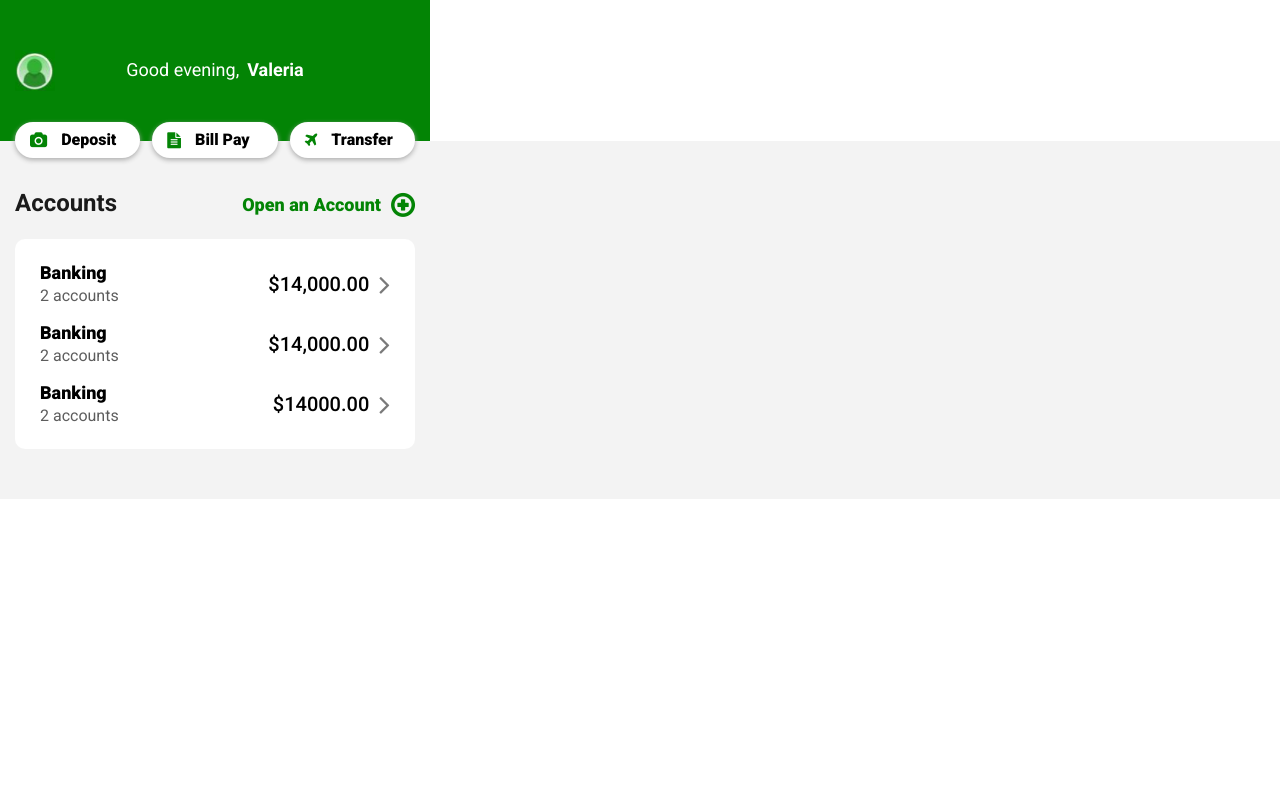
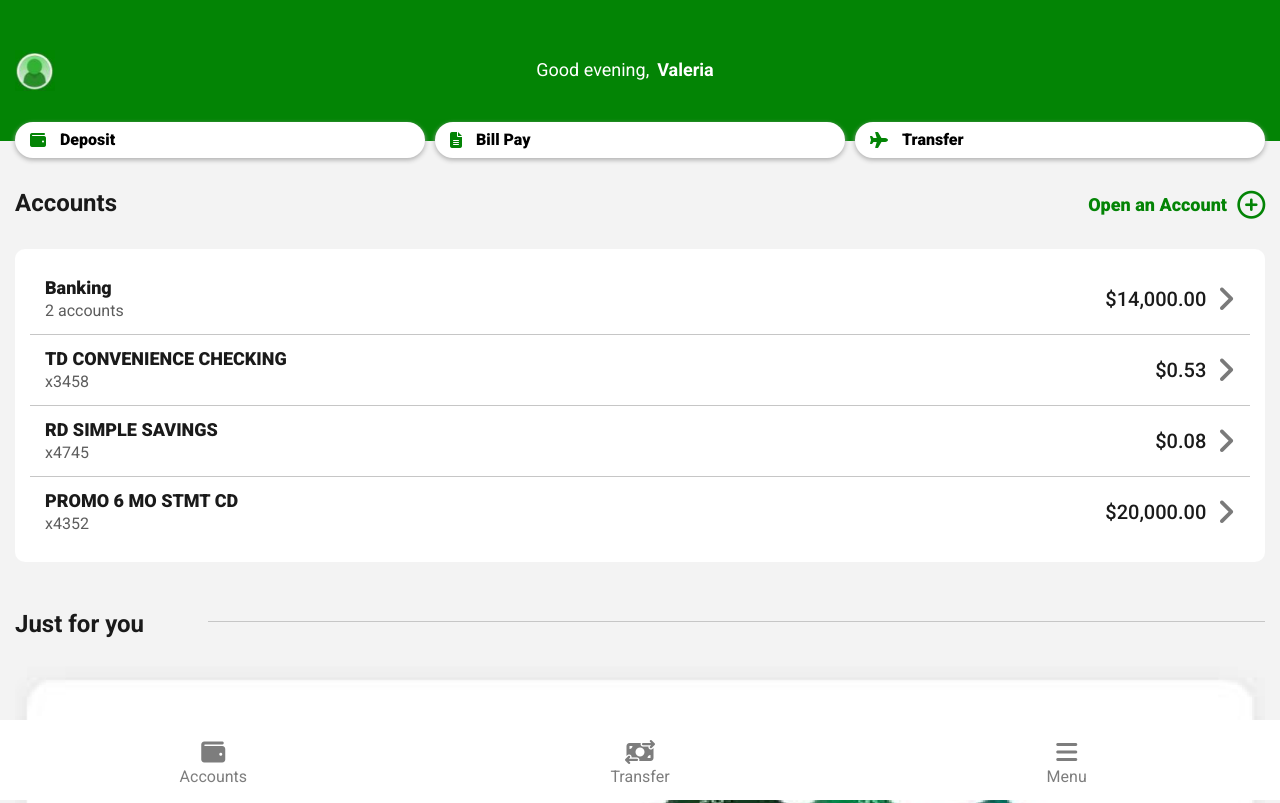
Before and after one commit to JofyMe/tdbank-app, a website: page src/index.html in a window 1280 px wide. Shown: the top 803 px of the page. Drawn offline with nearby package versions, Linux system fonts and the light colour scheme; files that its build step writes are made by us from their sources.

Commit message:
Add Page Account + Header + Menu

```diff
--- a/src/index.html
+++ b/src/index.html
@@ -15,22 +15,39 @@
     href="https://fonts.googleapis.com/css2?family=Roboto:ital,wght@0,100;0,300;0,400;0,500;0,700;0,900;1,100;1,300;1,400;1,500;1,700;1,900&display=swap"
     rel="stylesheet">
 
-  <!--ICONS-->
-  <link rel="stylesheet" href="https://cdnjs.cloudflare.com/ajax/libs/font-awesome/4.7.0/css/font-awesome.min.css">
 
 </head>
 
 <body>
-  <header class="header container">
+  <header class="header ">
+    <div class="header__container">
       <img src="assets/images/header.png" alt="" class="header__img">
       <p class="header__text">Good evening, <span>Valeria</span>
+    </div>
     </p>
   </header>
 
   <main>
+    <div class="menu">
+      <div class="menu__list">
+        <div class="menu__item">
+          <i class="fa-solid fa-wallet"></i>
+          <h3 class="menu__text">Accounts</h3>
+        </div>
+        <div class="menu__item">
+          <i class="fa-solid fa-money-bill-transfer"></i>
+          <h3 class="menu__text">Transfer</h3>
+        </div>
+        <div class="menu__item">
+          <i class="fa-solid fa-bars"></i>
+          <h3 class="menu__text">Menu</h3>
+        </div>
+      </div>
+    </div>
+
     <div class="hotkeys container">
       <div class="hotkeys__item">
-        <i class="fa fa-camera" aria-hidden="true"></i>
+        <i class="fa-solid fa-wallet"></i>
         <p class="hotkeys__text">Deposit</p>
       </div>
       <div class="hotkeys__item">
@@ -54,7 +71,8 @@
         </div>
       </div>
       <div class="accounts__list">
-        <div class="accounts__item">
+        <a href="">
+          <div class="accounts__item border">
             <div class="accounts__text">
               <h3>Banking</h3>
               <p>2 accounts</p>
@@ -66,35 +84,81 @@
               <i class="fa fa-angle-right" aria-hidden="true"></i>
             </div>
           </div>
-        <div class="accounts__item">
+        </a>
+        <a href="">
+          <div class="accounts__item border">
             <div class="accounts__text">
-            <h3>Banking</h3>
-            <p>2 accounts</p>
+              <h3>TD CONVENIENCE CHECKING </h3>
+              <p>x3458</p>
             </div>
             <div class="accounts__price">
               <h3 class="">
-              $14,000.00
+                $0.53
               </h3>
               <i class="fa fa-angle-right" aria-hidden="true"></i>
             </div>
           </div>
-        <div class="accounts__item">
+        </a>
+        <a href="">
+          <div class="accounts__item border">
             <div class="accounts__text">
-            <h3>Banking</h3>
-            <p>2 accounts</p>
+              <h3>RD SIMPLE SAVINGS </h3>
+              <p>x4745</p>
             </div>
             <div class="accounts__price">
               <h3 class="">
-              $14000.00
+                $0.08
               </h3>
               <i class="fa fa-angle-right" aria-hidden="true"></i>
             </div>
           </div>
+        </a>
+
+        <a href="account.html">
+          <div class="accounts__item">
+            <div class="accounts__text">
+              <h3>PROMO 6 MO STMT CD </h3>
+              <p>x4352</p>
+            </div>
+            <div class="accounts__price">
+              <h3 class="">
+                $20,000.00
+              </h3>
+              <i class="fa fa-angle-right" aria-hidden="true"></i>
+            </div>
+          </div>
+        </a>
+      </div>
+    </div>
+
+
+
+
+
+
+
+
+    <div class="offers container">
+      <div class="offers__title">
+        <h3>Just for you</h3>
+        <div class="line"></div>
+      </div>
+      <div class="offers__body">
+        <img src="assets/img/offers__img.png" alt="">
+      </div>
+    </div>
+
+    <div class="footer container">
+      <div class="footer__body">
+        <img src="assets/img/footer__img.png" alt="">
       </div>
     </div>
 
   </main>
-  <script src="/js/index.js"></script>
+  <script src="./js/index.js"></script>
+    <!--ICONS-->
+    <script src="https://kit.fontawesome.com/d80653dcba.js" crossorigin="anonymous"></script>
+
 </body>
 
 </html>
--- /dev/null
+++ b/src/scss/account.scss
@@ -0,0 +1,92 @@
+main {
+    background-color: #F3F3F3;
+}
+
+body {
+    font-family: "Roboto";
+}
+
+.container {
+    width: calc(100% - 30px);
+    margin: 0 auto;
+}
+
+header {
+    background-color: #027202;
+    padding: 50px 15px;
+    color: #e4e4e4;
+
+    .header__text {
+        text-align: center;
+
+        h3 {
+            font-size: 18px;
+            font-weight: 500;
+        }
+
+        h4 {
+            margin-top: 22px;
+            font-size: 14px;
+            font-weight: 300;
+        }
+
+        h1 {
+            margin-top: 14px;
+            font-size: 34px;
+            font-weight: 400;
+        }
+
+        h2 {
+            margin-top: 12px;
+            font-size: 18px;
+            font-weight: 300;
+        }
+
+        .header__today {
+            display: flex;
+            justify-content: space-between;
+
+            h4 {}
+        }
+
+        .header__metod {
+            display: flex;
+            justify-content: space-between;
+            max-width: 200px;
+            margin: 0 auto;
+            margin-top: 30px;
+
+            .header__item {
+                img {
+                    width: 80%;
+                }
+            }
+        }
+    }
+}
+
+.menu {
+    position: fixed;
+    bottom: 0;
+    width: 100%;
+    height: 80px;
+    background-color: white;
+    z-index: 999;
+
+    .menu__list {
+        display: grid;
+        grid-template-columns: repeat(3, 1fr);
+        grid-template-rows: 1fr;
+
+        .menu__item {
+            text-align: center;
+            padding: 15px 0;
+            color: #7d7d7d;
+
+            i {
+                font-size: 24px;
+                padding: 5px;
+            }
+        }
+    }
+}
--- a/src/scss/index.scss
+++ b/src/scss/index.scss
@@ -1,4 +1,5 @@
 @import 'reset.scss';
+@import 'account.scss';
 
 main {
     background-color: #F3F3F3;
@@ -9,22 +10,28 @@
 }
 
 .container {
-    width: 95%;
-    max-width: 400px;
-    padding: 5px;
+    width: calc(100% - 30px);
+    margin: 0 auto;
+}
+
+.border {
+    border-bottom: 1px solid #c6c6c6;
 }
 
 .header {
-    display: flex;
     background-color: #038405;
     padding: 50px 15px;
+
+
+    .header__container {
+        display: flex;
+        width: calc(100% - 30px);
 
         img {
             max-width: 40px;
         }
 
         .header__text {
-
             display: flex;
             align-items: center;
             margin: 0 auto;
@@ -39,12 +46,39 @@
             }
         }
     }
+}
+
+.menu {
+    position: fixed;
+    bottom: 0;
+    width: 100%;
+    height: 80px;
+    background-color: white;
+    z-index: 999;
+
+    .menu__list {
+        display: grid;
+        grid-template-columns: repeat(3, 1fr);
+        grid-template-rows: 1fr;
+
+        .menu__item {
+            text-align: center;
+            padding: 15px 0;
+            color: #7d7d7d;
+
+            i {
+                font-size: 24px;
+                padding: 5px;
+            }
+        }
+    }
+}
 
 .hotkeys {
     display: grid;
     grid-template-columns: repeat(3, 1fr);
     grid-template-rows: 1fr;
-    grid-column-gap: 12px;
+    grid-column-gap: 10px;
     position: absolute;
     top: 107px;
     z-index: 100;
@@ -70,7 +104,7 @@
 }
 
 .accounts {
-    padding: 50px 15px;
+    padding: 50px 0;
 
     .accounts__title {
         display: grid;
@@ -105,14 +139,19 @@
     .accounts__list {
         border-radius: 10px;
         background-color: #fff;
+        margin-top: 30px;
         padding: 15px;
-        margin-top: 20px;
 
+
+        a {
+            text-decoration: none;
+            color: #1A1A1A;
             .accounts__item {
                 display: grid;
                 grid-template-columns: repeat(2, 1fr);
                 grid-template-rows: 1fr;
-            padding: 10px;
+                padding: 15px;
+
 
                 .accounts__text {
                     h3 {
@@ -146,3 +185,42 @@
             }
         }
     }
+}
+
+.offers {
+    .offers__title {
+        display: flex;
+
+        h3 {
+            width: 230px;
+            font-size: 24px;
+            font-weight: 600;
+            color: #1A1A1A;
+        }
+
+        .line {
+            width: 100%;
+            height: 1.5px;
+            background-color: #c6c6c6;
+            margin-top: 9px;
+            padding-left: 6px;
+        }
+    }
+
+    .offers__body {
+        img {
+            margin-top: 30px;
+            width: 100%;
+        }
+    }
+}
+
+.footer {
+    .footer__body {
+        img {
+            width: 100%;
+        }
+    }
+
+    margin-bottom: 100px;
+}
```
Also changed, not shown: docs/index.html (deleted, +0 -100 lines), gulpfile.js (+7 -7 lines), src/account.html (added, +68 -0 lines), docs/assets/img/footer__img.png (added), docs/assets/img/offers__img.png (added), docs/css/index.css, src/assets/images/account.png (added), src/assets/images/transfer.png (added), src/assets/images/zelle.png (added), src/assets/img/footer__img.png (added), src/assets/img/offers__img.png (added). Lines whose indentation alone changed are shown as unchanged.
